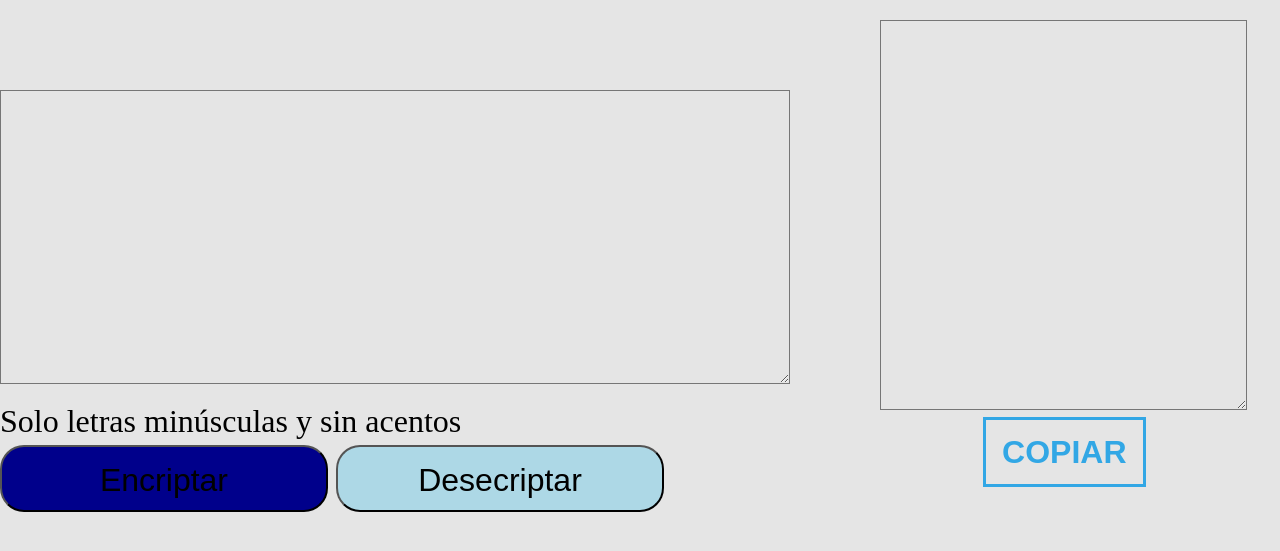
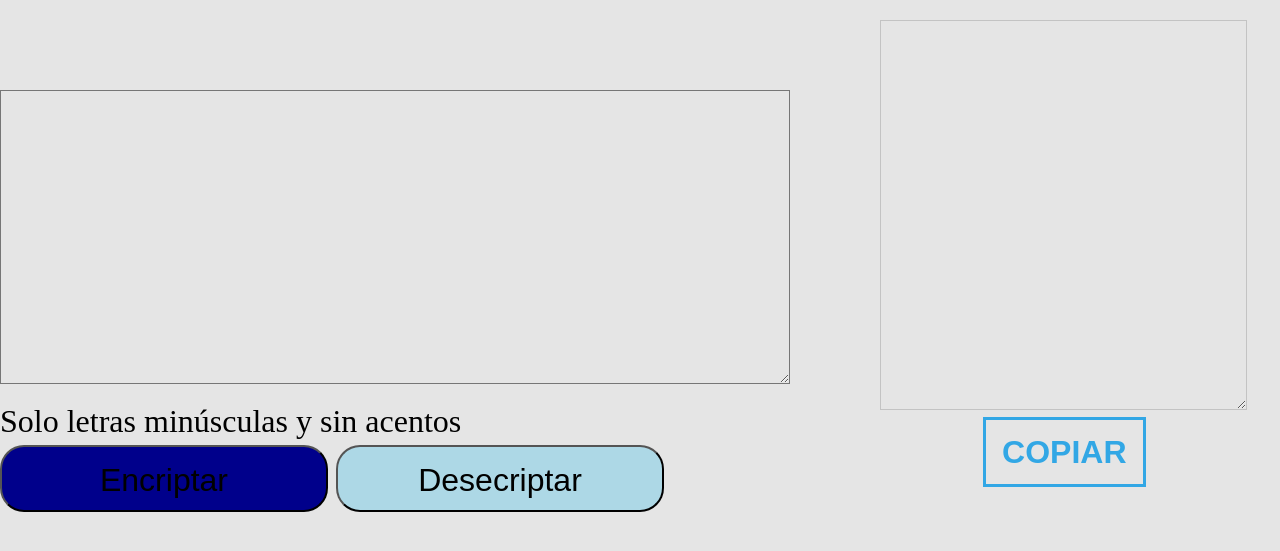
Before and after one commit to Juanoks/Challenge, a plain HTML site: page index.html in a window 1280 px wide. Shown: the part 51-602 px from the top of the page. Drawn offline with Linux system fonts and the light colour scheme.

Commit message:
cambios en los textos

```diff
--- a/index.html
+++ b/index.html
@@ -28,7 +28,7 @@
                 <button class="copiar">Copiar</button>
             </section>
             <section>
-                <textarea type="text" cols="18" rows="8" class="input-text-area"></textarea>
+                <textarea type="text" cols="18" rows="8" class="input-text-area" disabled></textarea>
             </section>
         </main>
     </body>
```
